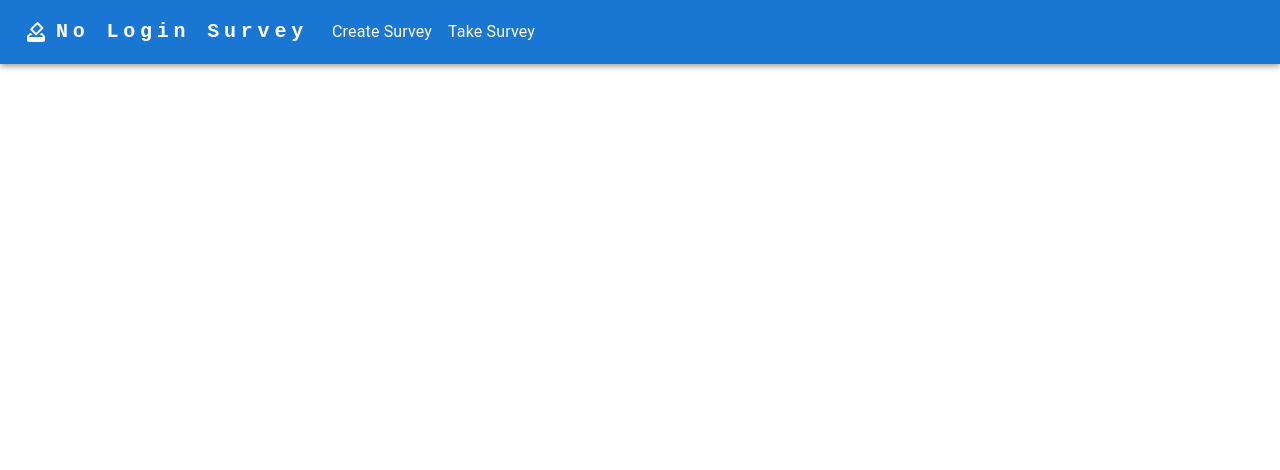
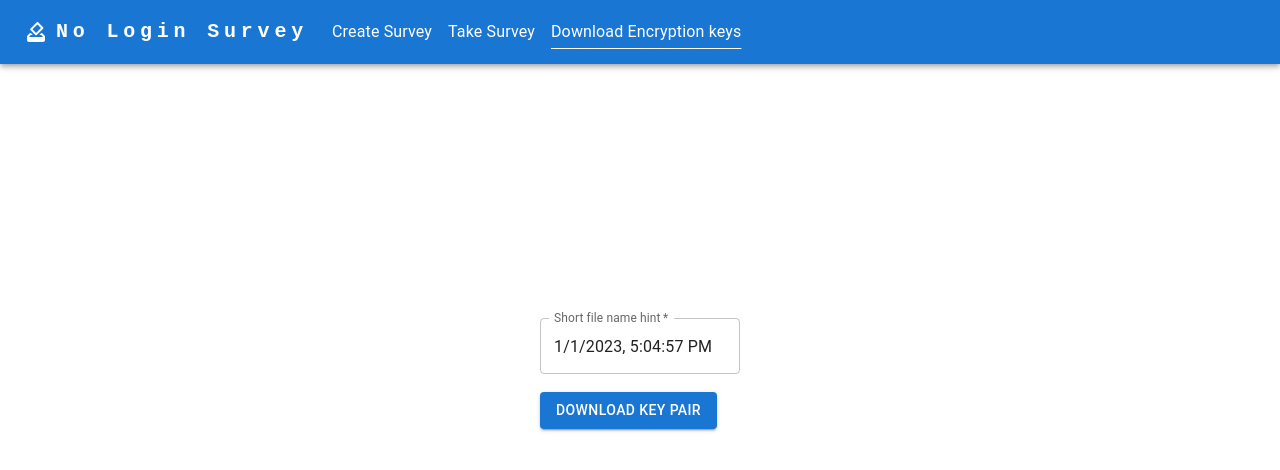
Before and after one commit to crystas-sc/survey, a React (Vite) app: page /download-ppk in a window 1280 px wide. Shown: the top 470 px of the page. Built offline with nearby package versions, Linux system fonts and the light colour scheme.

Commit message:
rsa key pair download

```diff
--- a/src/components/AppBar.tsx
+++ b/src/components/AppBar.tsx
@@ -17,7 +17,11 @@ import { NavLink } from "react-router-dom";
 
 const APP_NAME = "No Login Survey"
 
-const pages = [{ label: 'Create Survey', path: "/" }, { label: 'Take Survey', path: "/survey" }];
+const pages = [
+  { label: 'Create Survey', path: "/" },
+  { label: 'Take Survey', path: "/survey" },
+  { label: 'Download Encryption keys', path: "/download-ppk" }
+];
 
 const navStyle = ({ padding: 8, textUnderlineOffset: "0.7em", color: 'inherit', display: 'block' })
 
--- a/src/main.tsx
+++ b/src/main.tsx
@@ -12,6 +12,7 @@ import {
 import CreateQuestion from './routes/create-question';
 import SurveyView from "./routes/survey-view"
 import ResponsiveAppBar from './components/AppBar';
+import DowloadPPKView from './routes/DownloadPPK';
 
 const router = createBrowserRouter([
   {
@@ -32,8 +33,9 @@ ReactDOM.createRoot(document.getElementById('root') as HTMLElement).render(
       <div style={{ display: "flex" }}>
         <div className='content-container-root'>
           <Routes>
-            <Route path="/" element={<CreateQuestion />}>
-            </Route>
+            <Route path="/" element={<CreateQuestion />}></Route>
+            <Route path="/download-ppk" element={<DowloadPPKView />}></Route>
+
             <Route path="/survey">
               <Route index element={<SurveyView />} />
               <Route path=":section/:question" element={<SurveyView />} />
--- /dev/null
+++ b/src/routes/DownloadPPK.tsx
@@ -0,0 +1,56 @@
+import styled from '@emotion/styled'
+import { Button, TextField } from '@mui/material'
+import { exportPubKey, exportPvtKey, getNewKey } from '../utils/ppk-encryption'
+
+
+const Container = styled.div`
+    height: 70vh;
+    display: flex;
+    align-items: center;
+    justify-content: center;
+`
+
+const CenterDiv = styled.div`
+width: 200px;
+height: 100px;
+`
+
+export default function DowloadPPKView() {
+    const handleClick = async (e) => {
+        console.log(e)
+        const ppk = await getNewKey();
+        const pvtKeyStr = await exportPvtKey(ppk.privateKey)
+        const pubKeyStr = await exportPubKey(ppk.publicKey)
+        const text = `
+Below line is the public jwk key:
+${pubKeyStr}
+
+------
+Below line is the private jwk key:
+${pvtKeyStr}
+        `
+        downloadFile(`keys-${e.target.filename.value}.txt`, text)
+    }
+    const downloadFile = async (filename: string, text: string) => {
+        var element = document.createElement('a');
+        element.setAttribute('href', 'data:text/plain;charset=utf-8,' + encodeURIComponent(text));
+        element.setAttribute('download', filename);
+
+        element.style.display = 'none';
+        document.body.appendChild(element);
+
+        element.click();
+
+        document.body.removeChild(element);
+    }
+    return <Container >
+        <CenterDiv>
+            <form action="#" onSubmit={handleClick}>
+                <TextField name="filename" label="Short file name hint" defaultValue={new Date().toLocaleString()} required />
+                <br />
+                <br />
+                <Button type='submit' variant="contained" >Download Key pair</Button>
+            </form>
+        </CenterDiv>
+    </Container>
+}
--- a/src/routes/create-question.tsx
+++ b/src/routes/create-question.tsx
@@ -35,6 +35,9 @@ const uiSchema: UiSchema = {
 
             }
         }
+    },
+    pubKey:{
+        "ui:widget": "textarea"
     }
 
 };
@@ -47,6 +50,7 @@ const schema: RJSFSchema =
             type: "string",
             title: "Title"
         },
+
         sections: {
             title: "Sections",
             type: "array",
@@ -128,9 +132,19 @@ const schema: RJSFSchema =
             },
 
 
-        }
+        },
+        pubKey:{
+            type: "string",
+            title: "JWK Public key"
+        },
+        pvtKeyHint:{
+            type: "string",
+            title: "Hint to remember the entered assoicated Private key"
+        },
 
-    }
+
+    },
+    required: ["title", "pubKey", "pvtKeyHint"]
 }
     ;
 
```
